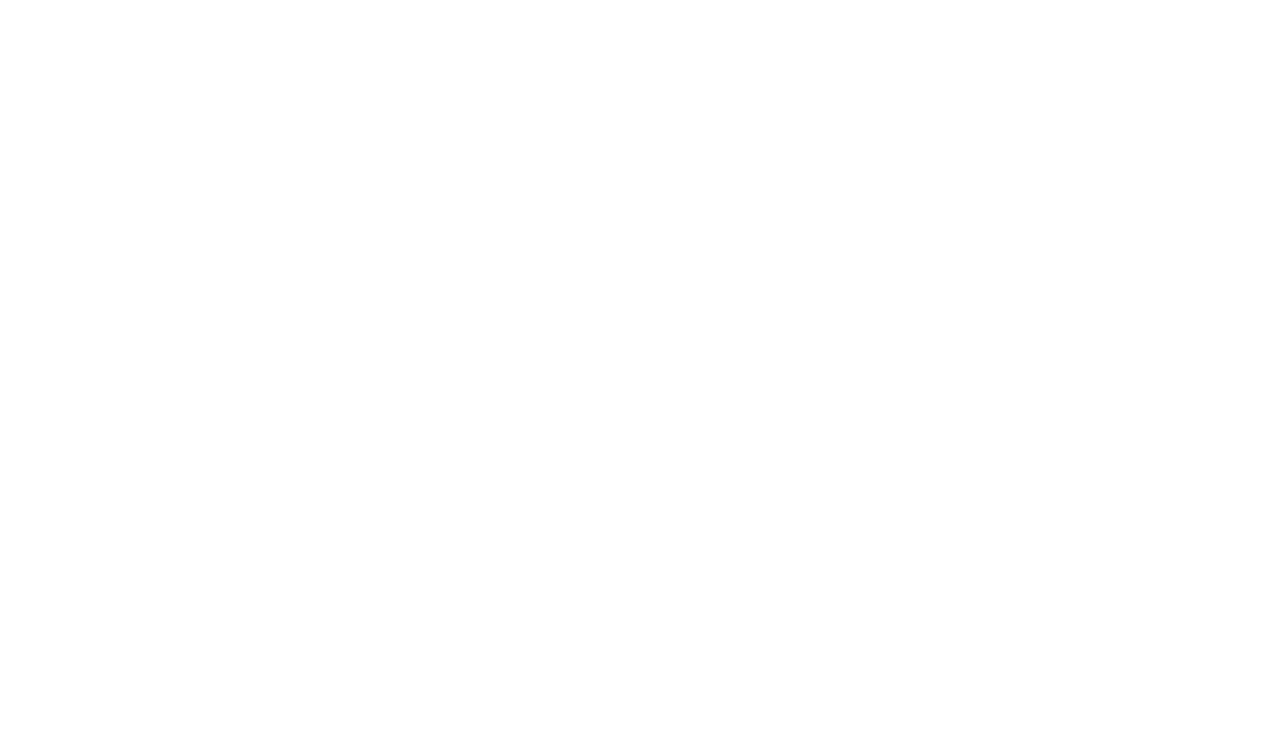
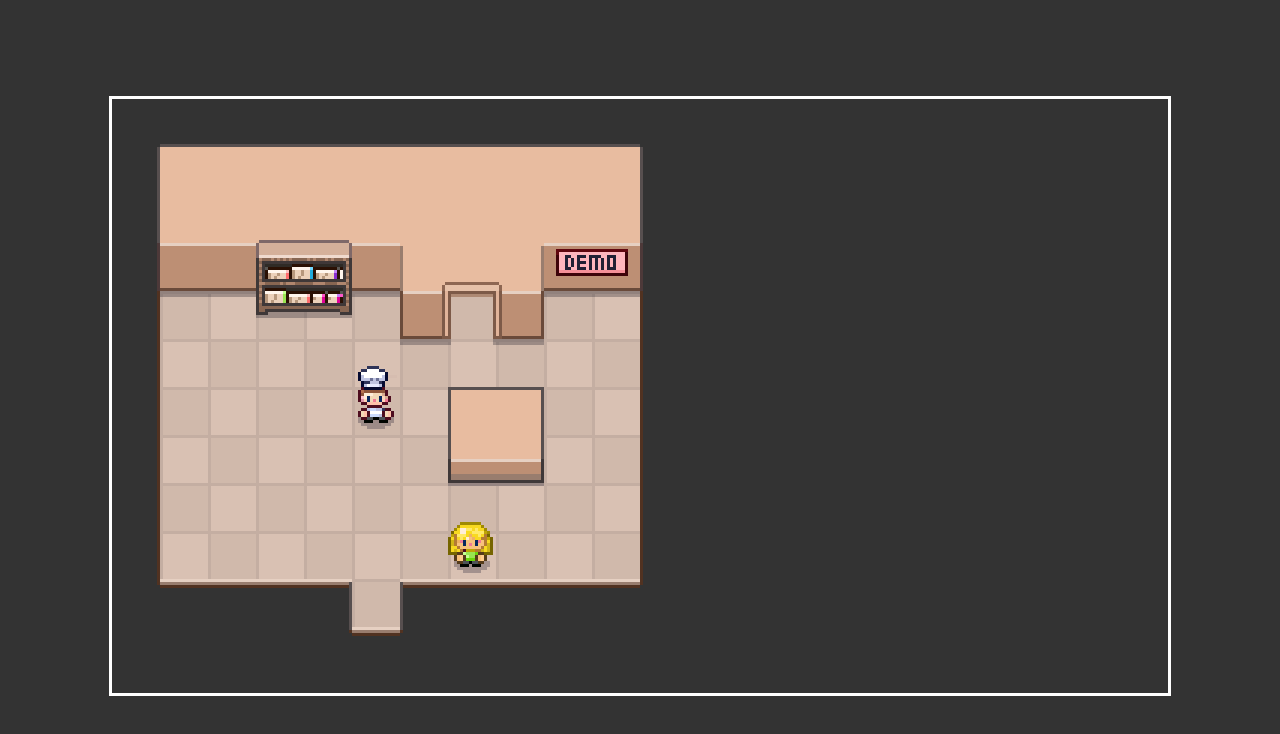
Before and after one commit to ppappukim/my-portfolio, a plain HTML site: page index.html in a window 1280 px wide. Drawn offline with Linux system fonts and the light colour scheme.

Commit message:
220115-making

```diff
--- /dev/null
+++ b/directionInput.js
@@ -0,0 +1,38 @@
+class DirectionInput {
+  constructor () {
+    this.heldDirections =[];
+
+    this.map = {
+      "ArrowUp": "up",
+      "ArrowDown": "down",
+      "ArrowLeft": "left",
+      "ArrowRight": "right",
+      "KeyW": "up",
+      "KeyS": "down",
+      "KeyA": "left",
+      "KeyD": "right"
+    }
+  }
+
+  get direction() {
+    return this.heldDirections[0];
+  }
+
+  init() {
+    document.addEventListener("keydown", e => {
+      const dir = this.map[e.code];
+      if (dir && this.heldDirections.indexOf(dir) === -1) {
+        this.heldDirections.unshift(dir) // 배열앞에 dir추가
+        console.log(this.heldDirections);
+      }
+    })
+    document.addEventListener("keyup", e => {
+      const dir = this.map[e.code];
+      const index = this.heldDirections.indexOf(dir)
+      if (index > -1) {
+        this.heldDirections.splice(index, 1)
+        console.log(this.heldDirections);
+      }
+    })
+  }
+}
--- /dev/null
+++ b/gameObject.js
@@ -0,0 +1,15 @@
+class GameObject {
+  constructor(config) {
+    this.x = config.x || 0;
+    this.y = config.y || 0;
+    this.direction = config.direction || "down";
+    this.sprite = new Sprite({
+      gameObject: this,
+      src: config.src || "/images/characters/people/hero.png",
+    });
+  }
+
+  update() {
+
+  }
+}
--- a/index.html
+++ b/index.html
@@ -12,5 +12,15 @@
     <canvas class="game-canvas" width="352" height="198"></canvas>
   </div>
 
+  <!-- script -->
+  <script src="/utils.js"></script>
+  <script src="/directionInput.js"></script>
+  <script src="/overworld.js"></script>
+  <script src="/gameObject.js"></script>
+  <script src="/person.js"></script>
+  <script src="/sprite.js"></script>
+  <script src="/overworldMap.js"></script>
+  <script src="/init.js"></script>
+
 </body>
 </html>
--- /dev/null
+++ b/init.js
@@ -0,0 +1,6 @@
+(function () {
+  const overworld =  new Overworld({
+    element: document.querySelector(".game-container")
+  })
+  overworld.init()
+})()
--- /dev/null
+++ b/overworld.js
@@ -0,0 +1,43 @@
+class Overworld {
+  constructor(config) {
+    this.element = config.element;
+    this.canvas = this.element.querySelector(".game-canvas");
+    this.ctx = this.canvas.getContext("2d")
+    this.map = null;
+  }
+
+  startGameLoop () {
+    const step = () => {
+
+      this.ctx.clearRect(0,0, this.canvas.width, this.canvas.height)
+
+      // lower map 그리기
+      this.map.drawLowerImage(this.ctx)
+
+      // 오브젝트 그리기
+      Object.values(this.map.gameObjects).forEach(object => {
+        object.update({
+          arrow: this.directionInput.direction
+        })
+        object.sprite.draw(this.ctx);
+      })
+
+      // upper map 그리기
+      this.map.drawUpperImage(this.ctx)
+
+      requestAnimationFrame(() => {
+        step()
+      })
+    }
+    step()
+  }
+  init() {
+    this.map = new OverworldMap(window.OverworldMaps.DemoRoom)
+
+    this.directionInput = new DirectionInput();
+    this.directionInput.init()
+    this.directionInput.direction; // "down"
+    this.startGameLoop()
+
+  }
+}
--- /dev/null
+++ b/overworldMap.js
@@ -0,0 +1,61 @@
+class OverworldMap {
+  constructor (config) {
+    this.gameObjects = config.gameObjects;
+
+    this.lowerImage = new Image();
+    this.lowerImage.src = config.lowerSrc;
+
+    this.upperImage = new Image();
+    this.upperImage.src = config.upperSrc
+
+  }
+
+  drawLowerImage(ctx) {
+    ctx.drawImage(this.lowerImage, 0, 0)
+  }
+
+  drawUpperImage(ctx) {
+    ctx.drawImage(this.upperImage, 0, 0)
+  }
+}
+
+// 맵 데이터
+window.OverworldMaps = {
+  DemoRoom: {
+    lowerSrc: "/images/maps/DemoLower.png",
+    upperSrc: "/images/maps/DemoUpper.png",
+    gameObjects: {
+      hero: new Person({
+        x: utils.withGrid(5),
+        y: utils.withGrid(6),
+        isPlayerControlled: true,
+      }),
+      npc1: new Person({
+        x: utils.withGrid(7),
+        y: utils.withGrid(9),
+        src: "/images/characters/people/npc1.png",
+      }),
+    }
+  },
+  Kitchen: {
+    lowerSrc: "/images/maps/kitchenLower.png",
+    upperSrc: "/images/maps/kitchenUpper.png",
+    gameObjects: {
+      hero: new GameObject({
+        x: 3,
+        y: 5,
+      }),
+      npc2: new GameObject({
+        x: 9,
+        y: 6,
+        src: "/images/characters/people/npc2.png",
+      }),
+      npc3: new GameObject({
+        x: 10,
+        y: 8,
+        src: "/images/characters/people/npc3.png",
+      }),
+    }
+  },
+
+}
--- /dev/null
+++ b/person.js
@@ -0,0 +1,48 @@
+class Person extends GameObject {
+  constructor (config) {
+    super(config);
+    this.movingProgressRemaining = 0;
+
+    this.isPlayerControlled = config.isPlayerControlled || false
+
+    this.direction = "down";
+
+    this.directionUpdate = {
+      "up": ["y", -1],
+      "down": ["y", 1],
+      "left": ["x", -1],
+      "right": ["x", 1],
+
+    }
+  }
+
+  update(state) {
+    this.updatePosition();
+    this.updateSprite(state)
+
+    if (this.isPlayerControlled && this.movingProgressRemaining === 0 && state.arrow) {
+      this.direction = state.arrow;
+      this.movingProgressRemaining = 2; // 캐릭터가 한번에 갈수있는 거리
+    }
+  }
+
+  updatePosition() {
+    if (this.movingProgressRemaining > 0) {
+      const [property, change] = this.directionUpdate[this.direction];
+      this[property] += change;
+      this.movingProgressRemaining -= 1;
+    }
+  }
+
+
+  updateSprite(state) {
+    if (this.isPlayerControlled && this.movingProgressRemaining === 0 && !state.arrow) {
+      this.sprite.setAnimation("idle-" + this.direction)
+      return;
+    }
+
+    if (this.movingProgressRemaining > 0) {
+      this.sprite.setAnimation("walk-" + this.direction)
+    }
+  }
+}
--- /dev/null
+++ b/sprite.js
@@ -0,0 +1,98 @@
+// 캐릭터가 움직일때 애니메이션을 정의합니다.
+class Sprite {
+  constructor (config) {
+
+    // 이미지 셋업
+    this.image = new Image();
+    this.image.src = config.src
+    this.image.onload = () => {
+      this.isLoaded = true;
+    }
+
+    // shadow
+    this.shadow = new Image();
+    this.useShadow = true;
+    if (this.useShadow) {
+      this.shadow.src = "/images/characters/shadow.png"
+    }
+    this.shadow.onload = () => {
+      this.isShadowLoaded = true;
+    }
+
+
+    // 애니메이션을 정의하고 초기 설정을 합니다.
+    this.animations = config.animations || {
+
+      // 움직이지 않을때
+      "idle-up": [ [0,2] ],
+      "idle-down": [ [0,0] ],
+      "idle-left": [ [0,3] ],
+      "idle-right": [ [0,1] ],
+
+      // 움직일때
+      "walk-up": [ [1,2],[0,2],[3,2],[0,2] ],
+      "walk-down": [ [1,0],[0,0],[3,0],[0,0] ],
+      "walk-left": [ [1,3],[0,3],[3,3],[0,3] ],
+      "walk-right": [ [1,1],[0,1],[3,1],[0,1] ],
+    }
+    this.currentAnimation =  "idle-down"// config.currentAnimation || "idleDown";
+    this.currentAnimationFrame = 0;
+
+    this.animationFrameLimit = config.animationFrameLimit || 8; // 한칸 움직일 때 애니메이션 프레임 갯수
+    this.animationFrameProgress = this.animationFrameLimit;
+
+    // gameObject 설정
+    this.gameObject = config.gameObject;
+  }
+
+  get frame() {
+    return this.animations[this.currentAnimation][this.currentAnimationFrame];
+  }
+
+  setAnimation(key) {
+    if (this.currentAnimation !== key) {
+      this.currentAnimation = key;
+      this.currentAnimationFrame = 0;
+      this.animationFrameProgress = this.animationFrameLimit;
+    }
+  }
+
+  updateAnimationProgress () {
+
+    // Down
+    if (this.animationFrameProgress > 0) {
+      this.animationFrameProgress -= 1;
+      return;
+    }
+
+    // Reset counter
+    this.animationFrameProgress = this.animationFrameLimit;
+    this.currentAnimationFrame += 1;
+
+    if (this.frame === undefined) {
+      this.currentAnimationFrame = 0;
+    }
+
+
+  }
+
+  draw(ctx) {
+    const x = this.gameObject.x - 8;
+    const y = this.gameObject.y - 18;
+
+    // shodow와 캐릭터가 같이 나오게 하기
+    this.isShadowLoaded && ctx.drawImage(this.shadow, x,y)
+
+    const [frameX, frameY] = this.frame;
+
+    this.isLoaded && ctx.drawImage(
+      this.image,
+      frameX * 32, frameY * 32,
+      32,32,
+      x,y,
+      32,32
+    )
+    this.updateAnimationProgress();
+  }
+
+}
--- a/style.css
+++ b/style.css
@@ -0,0 +1,23 @@
+* {
+  box-sizing: border-box;
+}
+body {
+  background-color: #333;
+  padding: 0;
+  margin: 0;
+  overflow: hidden;
+}
+
+.game-container {
+  position: relative;
+  width: 352px;
+  height: 198px;
+  margin: 0 auto;
+  outline: 1px solid #fff;
+
+  transform: scale(3) translateY(50%);
+
+}
+.game-container canvas {
+  image-rendering: pixelated;
+}
--- /dev/null
+++ b/utils.js
@@ -0,0 +1,5 @@
+const utils = {
+  withGrid(n) {
+    return n * 16;
+  }
+}
```
